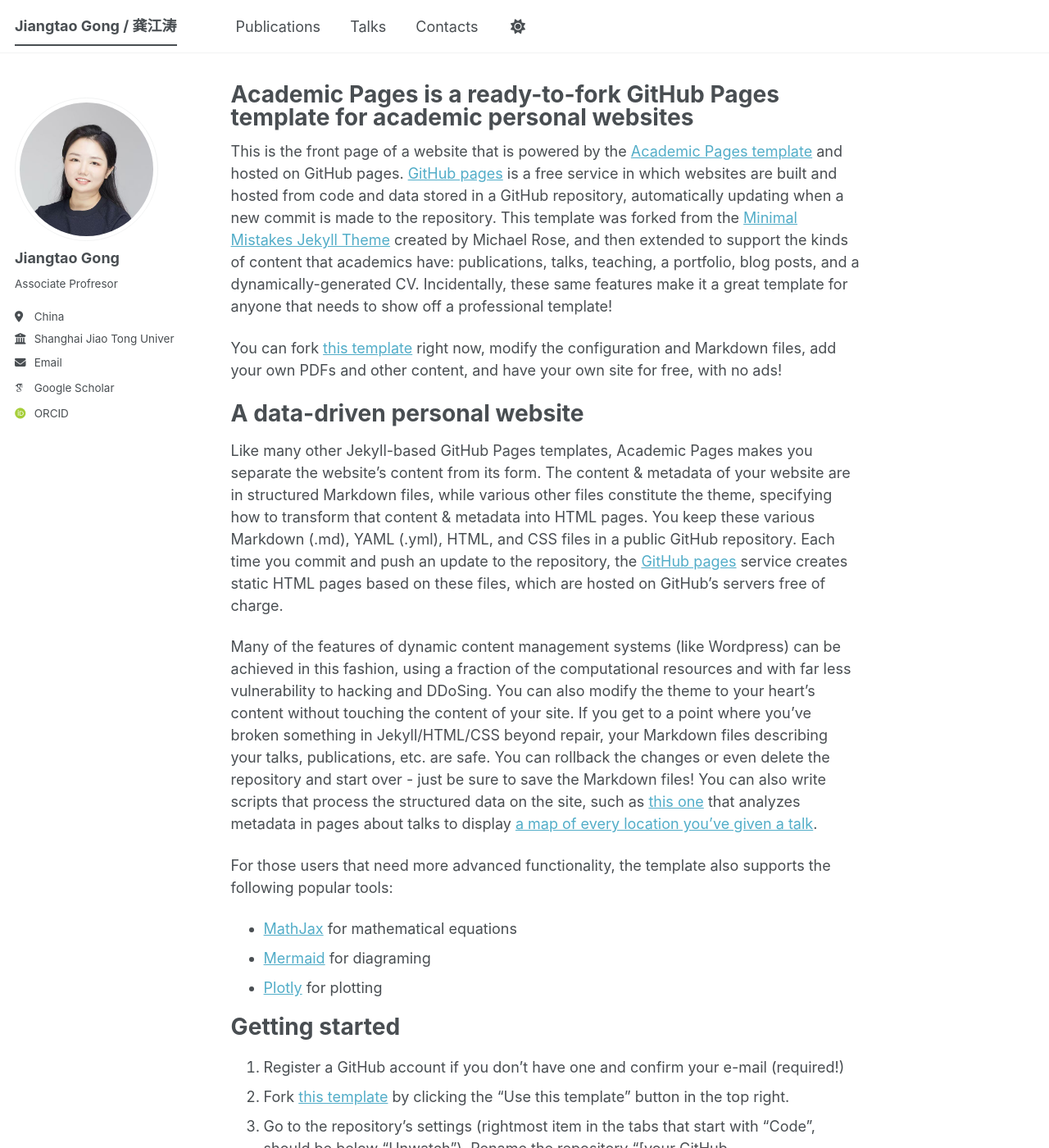
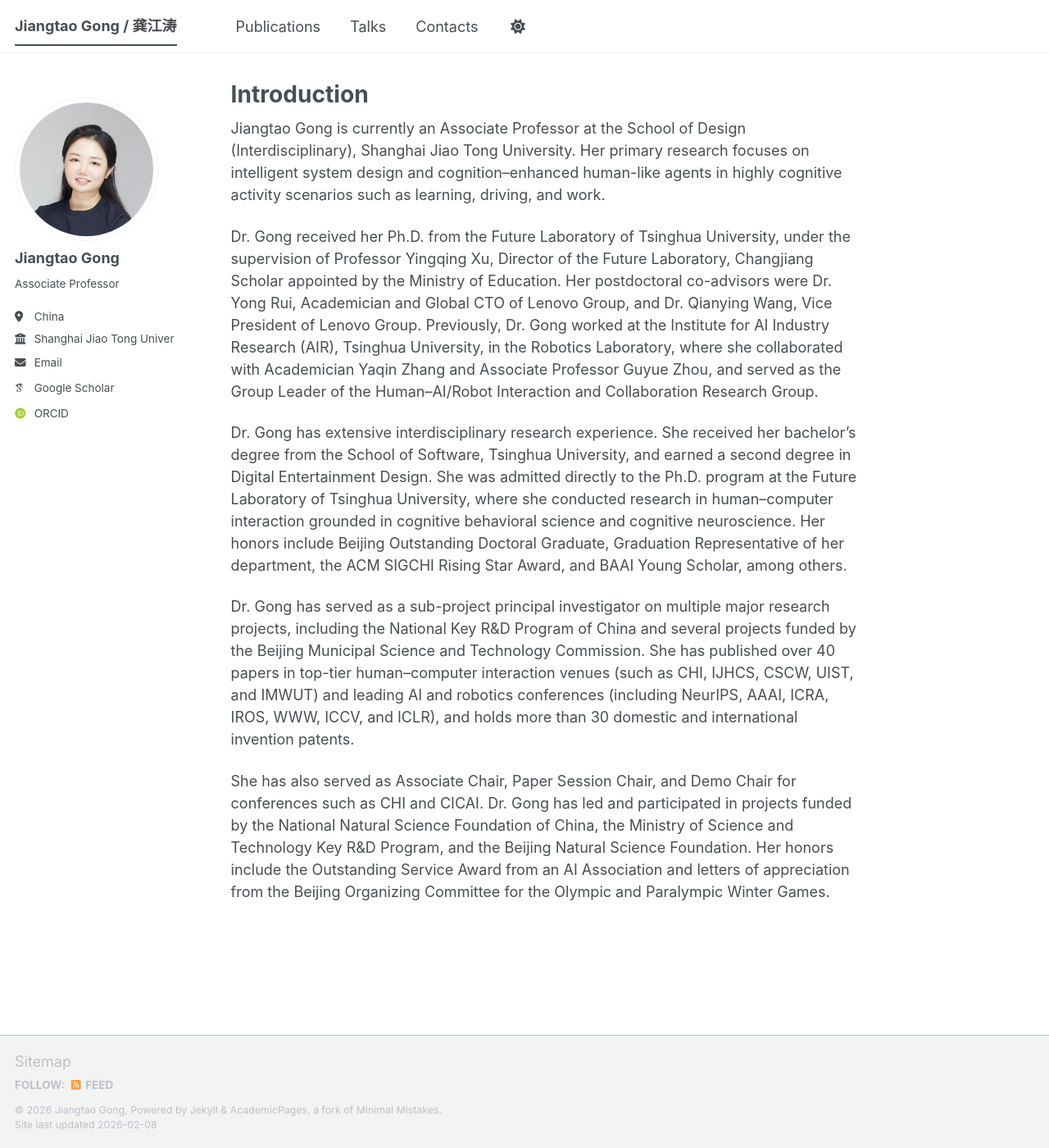
Before and after one commit to JennettaGong/JennettaGong.github.io, a Jekyll site: the page built from _pages/about.md, in a window 1280 px wide and 1400 px high. Shown: the whole window at 82% size. Built offline with Jekyll 4.4.1, drawn with Linux system fonts in a browser that asks for light colours; some web fonts are replaced; a script bundle is joined from its source files by our own code; library files that are not in the unit come from our copies; some of the changed text lies outside the part shown.

Commit message:
测试首页修改

```diff
--- a/_config.yml
+++ b/_config.yml
@@ -26,7 +26,7 @@ author:
   avatar           : "profile.png"
   name             : "Jiangtao Gong"
   pronouns         : # example: "she/her"
-  bio              : "Associate Profresor"
+  bio              : "Associate Professor"
   location         : "China"
   employer         : "Shanghai Jiao Tong University"
   uri              : # URL
--- a/_pages/about.md
+++ b/_pages/about.md
@@ -1,15 +1,24 @@
 ---
 permalink: /
-title: "Academic Pages is a ready-to-fork GitHub Pages template for academic personal websites"
+title: "Introduction"
 author_profile: true
 redirect_from:
   - /about/
   - /about.html
 ---
 
-This is the front page of a website that is powered by the [Academic Pages template](https://github.com/academicpages/academicpages.github.io) and hosted on GitHub pages. [GitHub pages](https://pages.github.com) is a free service in which websites are built and hosted from code and data stored in a GitHub repository, automatically updating when a new commit is made to the repository. This template was forked from the [Minimal Mistakes Jekyll Theme](https://mmistakes.github.io/minimal-mistakes/) created by Michael Rose, and then extended to support the kinds of content that academics have: publications, talks, teaching, a portfolio, blog posts, and a dynamically-generated CV. Incidentally, these same features make it a great template for anyone that needs to show off a professional template!
+Jiangtao Gong is currently an Associate Professor at the School of Design (Interdisciplinary), Shanghai Jiao Tong University. Her primary research focuses on intelligent system design and cognition–enhanced human-like agents in highly cognitive activity scenarios such as learning, driving, and work.
 
- You can fork [this template](https://github.com/academicpages/academicpages.github.io) right now, modify the configuration and Markdown files, add your own PDFs and other content, and have your own site for free, with no ads!
+Dr. Gong received her Ph.D. from the Future Laboratory of Tsinghua University, under the supervision of Professor Yingqing Xu, Director of the Future Laboratory, Changjiang Scholar appointed by the Ministry of Education. Her postdoctoral co-advisors were Dr. Yong Rui, Academician and Global CTO of Lenovo Group, and Dr. Qianying Wang, Vice President of Lenovo Group. Previously, Dr. Gong worked at the Institute for AI Industry Research (AIR), Tsinghua University, in the Robotics Laboratory, where she collaborated with Academician Yaqin Zhang and Associate Professor Guyue Zhou, and served as the Group Leader of the Human–AI/Robot Interaction and Collaboration Research Group.
+
+Dr. Gong has extensive interdisciplinary research experience. She received her bachelor’s degree from the School of Software, Tsinghua University, and earned a second degree in Digital Entertainment Design. She was admitted directly to the Ph.D. program at the Future Laboratory of Tsinghua University, where she conducted research in human–computer interaction grounded in cognitive behavioral science and cognitive neuroscience. Her honors include Beijing Outstanding Doctoral Graduate, Graduation Representative of her department, the ACM SIGCHI Rising Star Award, and BAAI Young Scholar, among others.
+
+Dr. Gong has served as a sub-project principal investigator on multiple major research projects, including the National Key R&D Program of China and several projects funded by the Beijing Municipal Science and Technology Commission. She has published over 40 papers in top-tier human–computer interaction venues (such as CHI, IJHCS, CSCW, UIST, and IMWUT) and leading AI and robotics conferences (including NeurIPS, AAAI, ICRA, IROS, WWW, ICCV, and ICLR), and holds more than 30 domestic and international invention patents.
+
+She has also served as Associate Chair, Paper Session Chair, and Demo Chair for conferences such as CHI and CICAI. Dr. Gong has led and participated in projects funded by the National Natural Science Foundation of China, the Ministry of Science and Technology Key R&D Program, and the Beijing Natural Science Foundation. Her honors include the Outstanding Service Award from an AI Association and letters of appreciation from the Beijing Organizing Committee for the Olympic and Paralympic Winter Games.
+
+
+<!--
 
 A data-driven personal website
 ======
@@ -53,4 +62,4 @@ Example: editing a Markdown file for a talk
 
 For more info
 ------
-More info about configuring Academic Pages can be found in [the guide](https://academicpages.github.io/markdown/), the [growing wiki](https://github.com/academicpages/academicpages.github.io/wiki), and you can always [ask a question on GitHub](https://github.com/academicpages/academicpages.github.io/discussions). The [guides for the Minimal Mistakes theme](https://mmistakes.github.io/minimal-mistakes/docs/configuration/) (which this theme was forked from) might also be helpful.
+More info about configuring Academic Pages can be found in [the guide](https://academicpages.github.io/markdown/), the [growing wiki](https://github.com/academicpages/academicpages.github.io/wiki), and you can always [ask a question on GitHub](https://github.com/academicpages/academicpages.github.io/discussions). The [guides for the Minimal Mistakes theme](https://mmistakes.github.io/minimal-mistakes/docs/configuration/) (which this theme was forked from) might also be helpful. -->
```
Also changed, not shown: images/宣传照.jpg (deleted).
